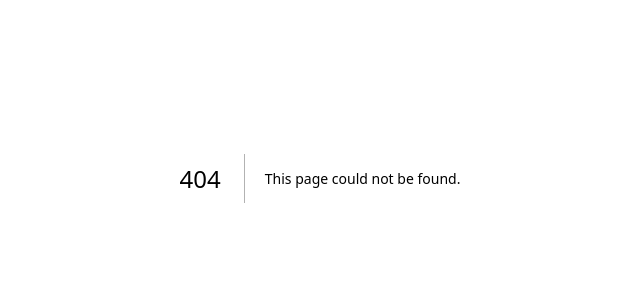
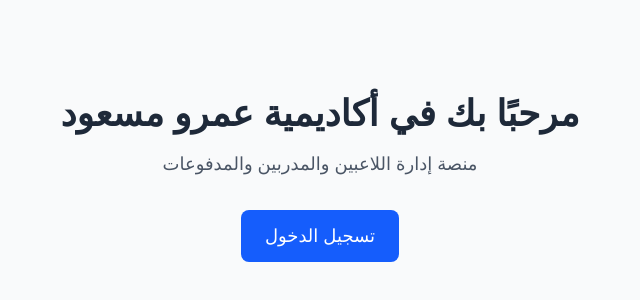
Before and after one commit to gannaabdelrazek3-droid/amr-Mosoud-academm, a Next.js app: page / in a window 1280 px wide. Before the commit this address had no page. Shown: the part 222-522 px from the top of the page, without its empty margins (320-960 px from the left). Built offline with nearby package versions, Linux system fonts and the light colour scheme.

Commit message:
add welcome page

```diff
--- /dev/null
+++ b/app/page.tsx
@@ -0,0 +1,20 @@
+import Link from "next/link";
+
+export default function HomePage() {
+  return (
+    <div className="min-h-screen flex flex-col items-center justify-center bg-gray-50 px-4 text-center">
+      <h1 className="text-4xl font-bold text-gray-800 mb-4">
+        مرحبًا بك في أكاديمية عمرو مسعود
+      </h1>
+      <p className="text-lg text-gray-600 mb-8">
+        منصة إدارة اللاعبين والمدربين والمدفوعات
+      </p>
+      <Link
+        href="/login"
+        className="bg-blue-600 text-white px-6 py-3 rounded-lg text-lg font-medium hover:bg-blue-700 transition"
+      >
+        تسجيل الدخول
+      </Link>
+    </div>
+  );
+}
```
